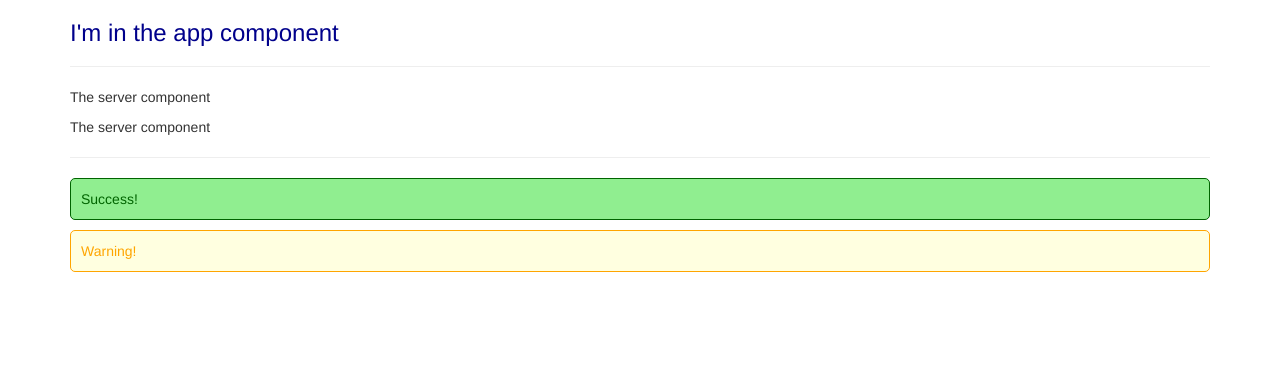
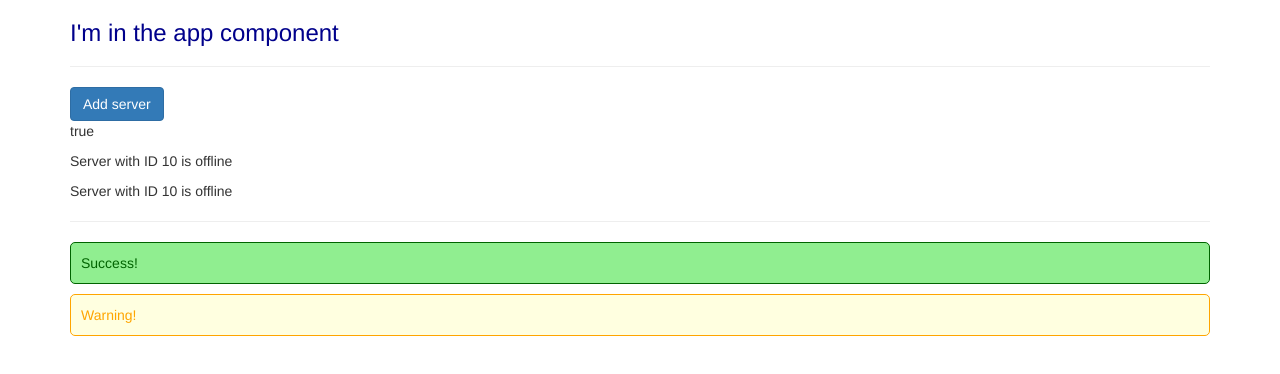
Before and after one commit to adamrysyk/learn-angular-7, an Angular app: page / in a window 1280 px wide. Shown: the top 374 px of the page. Built offline with nearby package versions, Linux system fonts and the light colour scheme.

Commit message:
include databindings

```diff
--- a/src/app/server/server.component.html
+++ b/src/app/server/server.component.html
@@ -1 +1 @@
-<p>The server component</p>
+<p>Server with ID {{ serverId }} is {{ getServerStatus() }}</p>
--- a/src/app/server/server.component.ts
+++ b/src/app/server/server.component.ts
@@ -6,5 +6,10 @@
 })
 
 export class ServerComponent {
+    serverId = 10;
+    serverStatus = 'offline';
 
+    getServerStatus() {
+        return this.serverStatus;
+    }
 }
--- a/src/app/servers/servers.component.html
+++ b/src/app/servers/servers.component.html
@@ -1,2 +1,8 @@
+<button
+    [disabled]="!allowNewServer"
+    class="btn btn-primary">
+    Add server
+</button>
+<p [innerText]="allowNewServer"></p>
 <app-server></app-server>
 <app-server></app-server>
--- a/src/app/servers/servers.component.ts
+++ b/src/app/servers/servers.component.ts
@@ -2,16 +2,18 @@
 
 @Component({
   selector: 'app-servers',
-  template: `
-    <app-server></app-server>
-    <app-server></app-server>
-  `,
+  templateUrl: './servers.component.html',
   styleUrls: ['./servers.component.css']
 
 })
 export class ServersComponent implements OnInit {
+  allowNewServer = false;
 
-  constructor() { }
+  constructor() {
+    setTimeout(() => {
+      this.allowNewServer = true;
+    }, 2000)
+   }
 
   ngOnInit() {
   }
```
